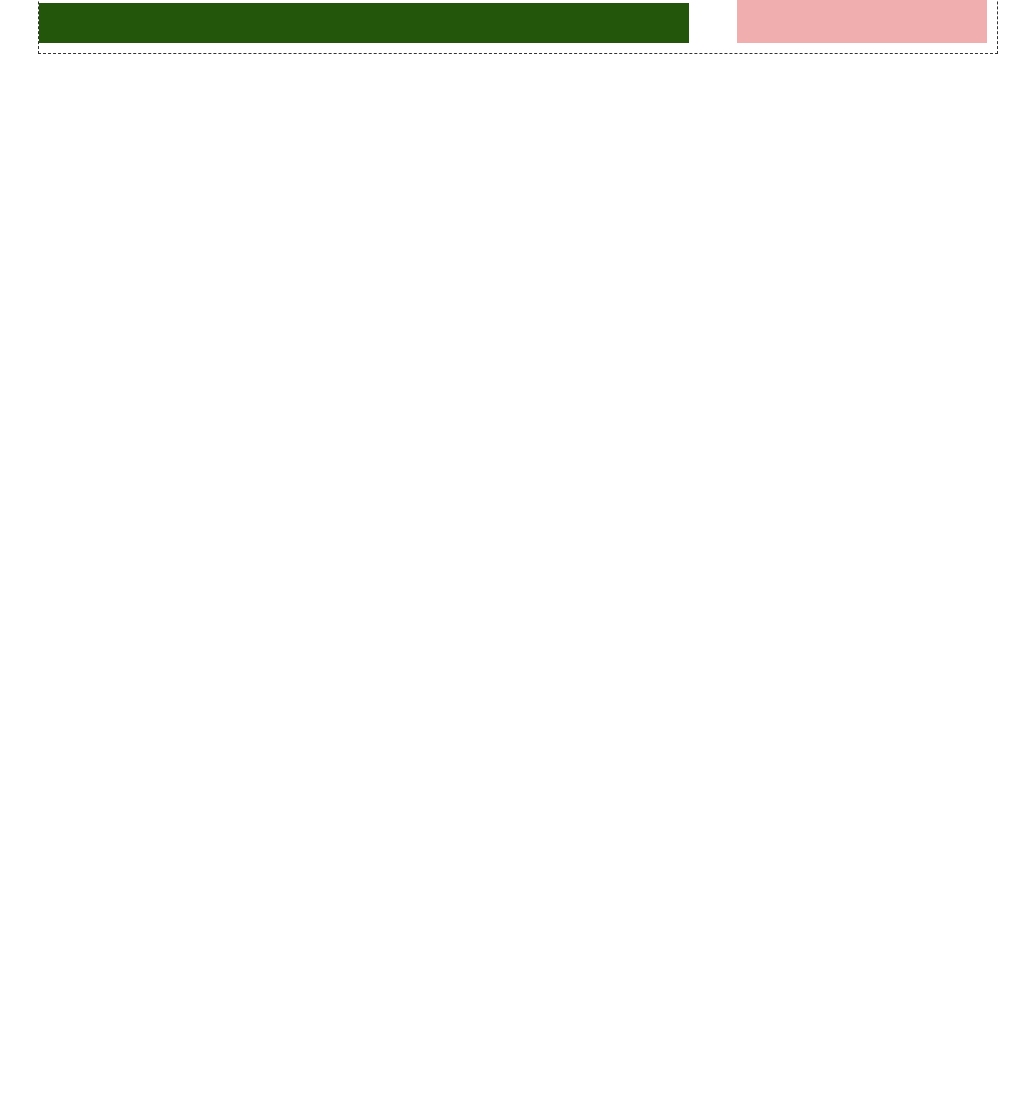
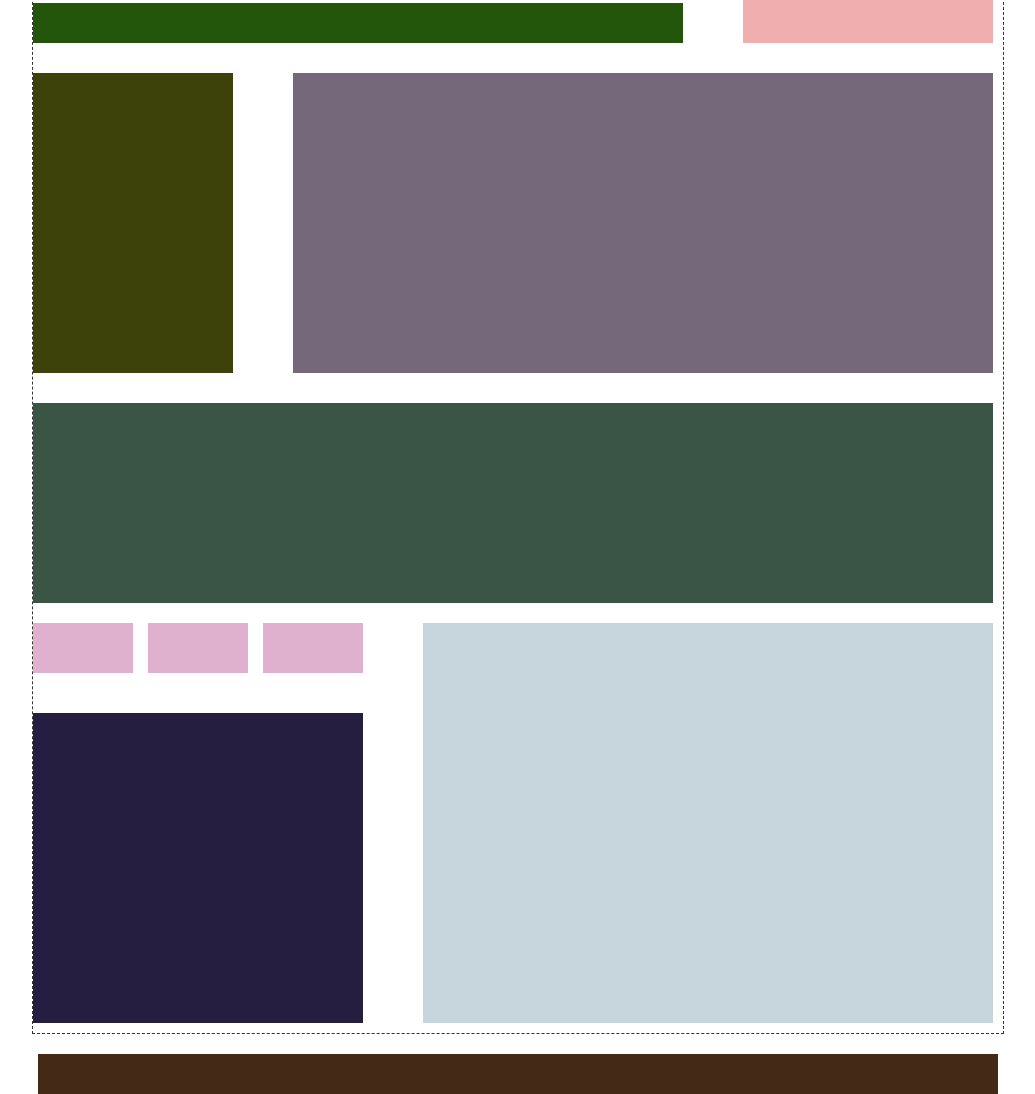
Before and after one commit to Jojo-the-GG/Trevor-s-Class, a plain HTML site: page index.html in a window 1280 px wide. Shown: the part 58-1152 px from the top of the page, without its empty margins (122-1157 px from the left). Before the commit the page ends 800 px from the top, so only its background shows below. Drawn offline with Linux system fonts and the light colour scheme.

Commit message:
finishing touches made

```diff
--- a/css/main.css
+++ b/css/main.css
@@ -1,38 +1,52 @@
-*{
-  border: none;
+/* http://meyerweb.com/eric/tools/css/reset/
+   v2.0 | 20110126
+   License: none (public domain)
+*/
+
+html, body, div, span, applet, object, iframe,
+h1, h2, h3, h4, h5, h6, p, blockquote, pre,
+a, abbr, acronym, address, big, cite, code,
+del, dfn, em, img, ins, kbd, q, s, samp,
+small, strike, strong, sub, sup, tt, var,
+b, u, i, center,
+dl, dt, dd, ol, ul, li,
+fieldset, form, label, legend,
+table, caption, tbody, tfoot, thead, tr, th, td,
+article, aside, canvas, details, embed,
+figure, figcaption, footer, header, hgroup,
+menu, nav, output, ruby, section, summary,
+time, mark, audio, video {
+	margin: 0;
 	padding: 0;
-  margin: 0;
-
-  box-sizing: border-box;
-
-  list-style-type: none;
+	border: 0;
+	font-size: 100%;
+	font: inherit;
+	vertical-align: baseline;
 }
-
+/* HTML5 display-role reset for older browsers */
+article, aside, details, figcaption, figure,
+footer, header, hgroup, menu, nav, section {
+	display: block;
+}
 body {
-
 	line-height: 1;
-  color: black;
-
-  font-family: helvetica, sans-serif;
-  font-size: 16px
 }
-ol,ul{
+ol, ul {
 	list-style: none;
 }
 blockquote, q {
-  quotes:none;
-
+	quotes: none;
 }
-blockquote::before, blockquote::after,
-q::before q::after{
+blockquote:before, blockquote:after,
+q:before, q:after {
 	content: '';
 	content: none;
-
 }
-table{
+table {
 	border-collapse: collapse;
 	border-spacing: 0;
 }
+
 /* ADDING SITE STYLES HERE -- THIS IS FOR THE HEADER */
 
 .hidden {
@@ -43,20 +57,23 @@ main{
   width: 960px;
   padding: 0 10px 10px 0;
   margin: 0 auto;
+
   /* border is temp -> just to see site dimensions */
   border: thin dashed #333
+
 }
 
-#main-header {
+#main-header{
   display: flex;
   flex-direction: row;
+
 }
 
 #main-nav{
   height: 40px;
   width: 290px;
+  background-color: #555434;
   margin-bottom: 20px;
-  background-color: #555434;
 
 }
 
@@ -71,4 +88,80 @@ main{
   height: 100px;
   width: 250px;
   background-color: #f0aeae;
+
 }
+
+/*Adding site styles here -- content section*/
+
+#featured-content{
+display: flex;
+flex-direction: row;
+}
+
+.featured-image {
+	background-color: #3c4209;
+	width: 200px;
+	height: 300px;
+	margin-right: 60px;
+	margin-top: 30px;
+}
+
+#featured-image-description{
+	background-color: #75687a;
+	width: 700px;
+	height: 300px;
+	margin-top: 30px;
+	margin-bottom: 0;
+}
+
+#hero-image{
+	background-color: #3a5445;
+	width: 960px;
+	/*width: 100%;*/
+	height: 200px;
+	margin-top: 30px;
+}
+
+/*social media stuff*/
+
+
+
+#promo-container{
+	display: flex;
+	flex-direction: row;
+	margin-top: 20px;
+}
+
+#social-media {
+	display: flex;
+	flex-direction: row;
+	width: 330px;
+	margin-bottom: 40px;
+	justify-content: space-between;
+}
+
+#social-media div{
+	width: 100px;
+	height: 50px;
+	background-color: #e0b1cf;
+}
+
+#promotext {
+	widows: 330px;
+	height: 310px;
+	background-color: #251e40;
+}
+#promo-image{
+	width: 570px;
+	heig: 400px;
+	background-color: #c7d6dc;
+	margin-left: auto;
+}
+
+#main-footer{
+	width: 960px;
+	margin: 20px auto 0 auto;
+	height: 40px;
+	background-color: #442916;
+
+}
--- a/index.html
+++ b/index.html
@@ -5,24 +5,58 @@
   <meta name="viewport" content="width=device-width, initial-scale=1.0">
   <meta http-equiv="X-UA-Compatible" content="ie=edge">
   <link rel="stylesheet" href="css/main.css">
-  <title>CSS and HTML review</title>
+
+  <title>CSS and HTML Review</title>
+
 </head>
 <body>
-  <h1 class="hidden">ALL ABOUT HTMLS, CSS AND BEING SKET (and also Flexbox)</h1>
+  <h1 class="hidden">Hi there</h1>
+  <h1 class="hidden">ALL about HTML and CSS (and FlexBox, too!)</h1>
   <main>
     <header id="main-header">
        <nav id="nav-con">
          <h2 class="hidden">main navigation</h2>
+         <!-- this will probably be a UL later -->
          <div id="main-nav"></div>
          <div id="sub-nav"></div>
        </nav>
+
        <div id="logo"></div>
      </header>
+
+     <section id="featured-content">
+       <h2 class="hidden">Featured Product</h2>
+       <div class="featured-image"></div>
+       <p id="featured-image-description"></p>
+     </section>
+     <section id="hero-image">
+       <h2 class="hidden">Wide angle shot of product</h2>
+     </section>
+
+     <section id="promo-container">
+
+       <h2 class="hidden">Product Promotion</h2>
+
+
+       <div id="social-media-promo">
+          <section id="social-media">
+              <h2 class="hidden">Social media Icons</h2>
+              <div></div>
+              <div></div>
+              <div></div>
+         </section>
+            <p id="promotext"></p>
+       </div>
+   <section id="promo-image">
+     <h2 class="hidden">IDK</h2>
+   </section>
+     </section>
   </main>
-  <footer id="main-footer"></footer>
 
-  <script src="js/main.js">
+  <footer id="main-footer">
 
-  </script>
+  </footer>
+  <script src="js/main.js"></script>
+
 </body>
 </html>
```
Lines whose indentation alone changed are shown as unchanged.
